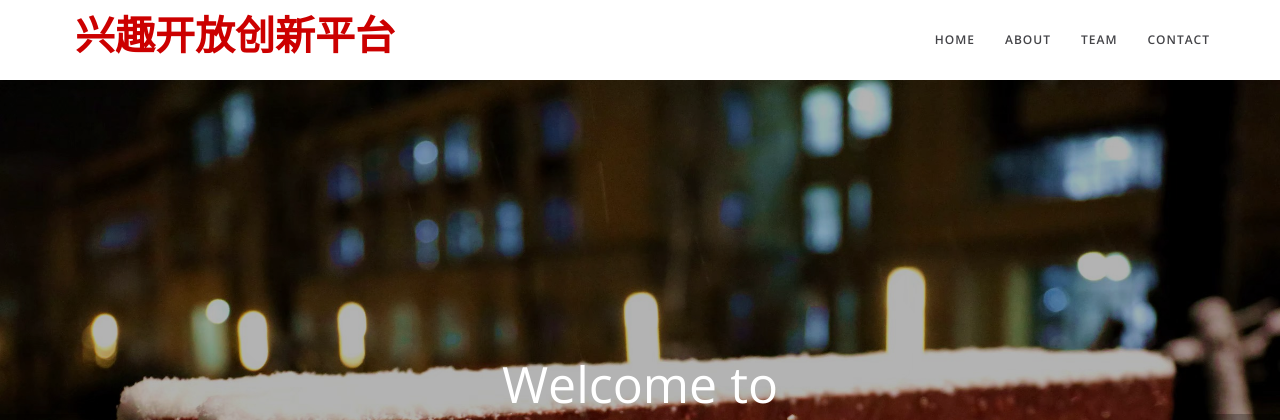
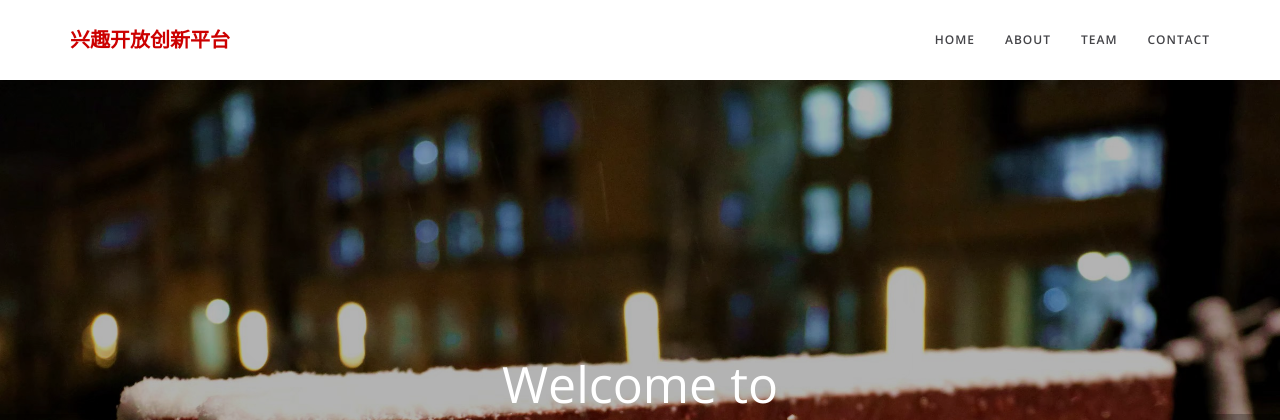
Before and after one commit to Leirss/openlab, a Django app: template templates/blog/home.html in a window 1280 px wide. Shown: the top 420 px of the page. Run offline with Django 3.2, Linux system fonts and the light colour scheme; the template is opened without the code that fills it, so the values that code supplies are empty; parts of the project's set-up code (start-up, migrations or seed data) failed here and were passed over; some libraries are stand-ins or nearby versions.

Commit message:
bug fixed

```diff
--- a/blog/views.py
+++ b/blog/views.py
@@ -154,6 +154,7 @@
     model = Event
     template_name = 'blog/events.html'
     context_object_name = 'event_list'
+    def get_list(self):
 
 
 
--- a/static/css/style.css
+++ b/static/css/style.css
@@ -141,9 +141,9 @@
 }
 .navbar-default .navbar-brand {
 	color: #fff;
-	font-family: "Open Sans",sans-serif;
-	padding: 0px;
+	font-family: 'Open Sans', 'Helvetica Neue', Helvetica, Arial, sans-serif;
 	margin-left: 10px;
+	font-weight: bold;
 }
 .navbar-default .navbar-brand:hover,.navbar-default .navbar-brand:focus,.navbar-default .navbar-brand:active,.navbar-default .navbar-brand.active {
 	color: #fec503
--- a/templates/blog/home.html
+++ b/templates/blog/home.html
@@ -26,10 +26,14 @@
 		<link type='text/css' href="{% static 'css/animate.css' %}" rel="stylesheet">
 		<link type='text/css' href="{% static 'css/style.css' %} " rel="stylesheet">
 	</head>
-			<nav class="navbar navbar-default navbar-fixed-top" id="mainNav" >
-			<div class="container">
+
+	<body id="page-top">
+		<!-- Navigation -->
+		{%block page-top%}
+			<nav class="navbar navbar-default navbar-fixed-top" >
+			<div class="container " >
 				<!-- Brand and toggle get grouped for better mobile display -->
-				<a class="navbar-brand page-scroll" style="color: #cc0000; " href="home.html">兴趣开放创新平台</a>
+				<a class="navbar-brand page-scroll" style="color: #cc0000; font-size: 20px;" href="#page-top">兴趣开放创新平台</a>
 				<!-- Collect the nav links, forms, and other content for toggling -->
 				<div class="collapse navbar-collapse" id="bs-example-navbar-collapse-1 navbarResponsive">
 					<ul class="nav navbar-nav navbar-right">
@@ -51,10 +55,6 @@
 			</div>
 			<!-- /.container-fluid -->
 		</nav>
-	<body id="page-top">
-		<!-- Navigation -->
-		{%block page-top%}
-
 		{%endblock page-top%}
 
 		<!-- Header -->
```
